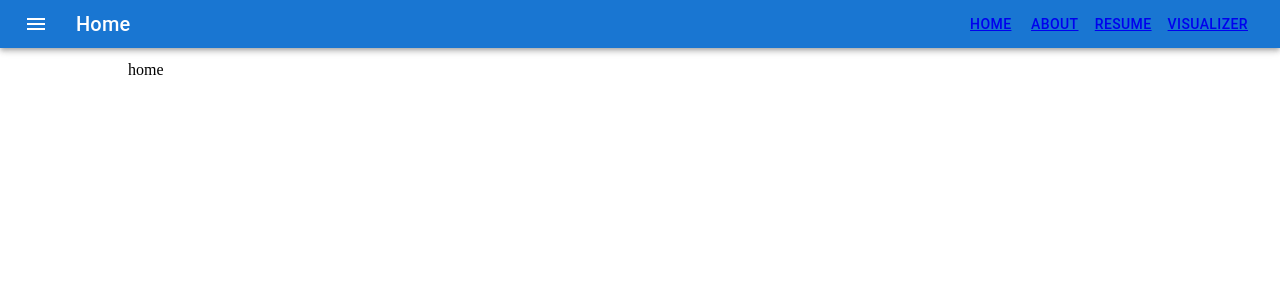
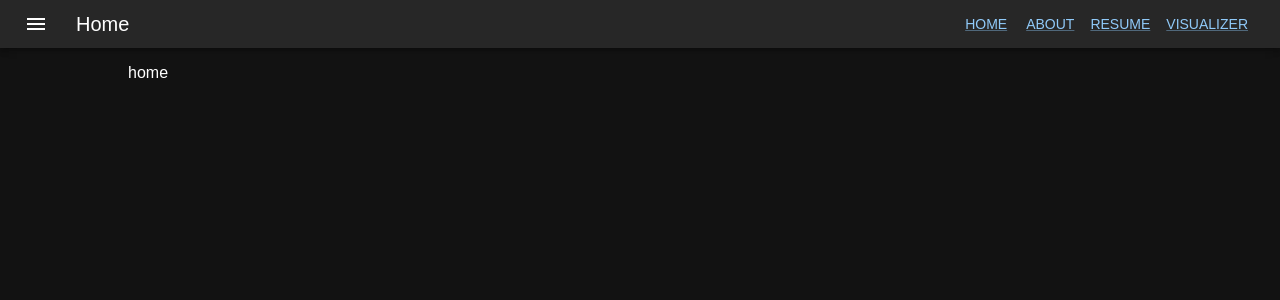
Before and after one commit to IsaacYocum/portfolio, a React (Create React App) app: page /portfolio/visualizer in a window 1280 px wide. Both pictures are taken after a click on the button "HOME". Shown: the top 300 px of the page. Built offline with nearby package versions, Linux system fonts and the light colour scheme.

Commit message:
basic themeing added

```diff
--- a/src/components/Home.tsx
+++ b/src/components/Home.tsx
@@ -1,7 +1,14 @@
+import { Typography } from "@mui/material";
+import { useTheme, withTheme } from "@mui/material/styles";
+
 let Home = () => {
+  const theme = useTheme();
+  console.log(theme)
+
   return (
-    <div>home</div>
+    <Typography variant="body1">home</Typography>
   )
 }
 
+
 export default Home;
--- a/src/components/navbar/Navbar.tsx
+++ b/src/components/navbar/Navbar.tsx
@@ -1,4 +1,4 @@
-import { AppBar, Button, Drawer, IconButton, Toolbar, Typography } from '@mui/material';
+import { AppBar, Button, Drawer, IconButton, Toolbar, Typography, Link as LinkBase, useTheme } from '@mui/material';
 import { Link } from "react-router-dom"
 import MenuIcon from '@mui/icons-material/Menu';
 import { useState } from 'react';
@@ -6,6 +6,7 @@ import routes from '../../routes/routes';
 import './Navbar.css'
 
 let Navbar = () => {
+  const theme = useTheme()
   let [title, setTitle] = useState('Home')
   let [drawerOpen, setDrawerOpen] = useState(false)
 
@@ -22,10 +23,15 @@ let Navbar = () => {
     return routes[1].children?.map(route => (
       <Button
         key={route.path}
-        color="inherit"
+        color='secondary'
         onClick={() => clickLink(route.title, fromDrawer)}
       >
-        <Link to={route.path}>{route.title}</Link>
+        <LinkBase
+          to={route.path}
+          component={Link}
+        >
+          {route.title}
+        </LinkBase>
       </Button>
     ));
   }
--- a/src/components/visualizer/Visualizer.tsx
+++ b/src/components/visualizer/Visualizer.tsx
@@ -1,8 +1,9 @@
-import { Button, TextField } from "@mui/material";
+import { Button, TextField, useTheme } from "@mui/material";
 import { ChangeEvent, useState } from "react";
 import './Visualizer.css'
 
 let Visualizer = () => {
+  const theme = useTheme();
   const testArray = [1, 2, 3, 4, 5, 6, 7, 8, 9, 10, 11, 12, 13, 14, 15, 16, 17, 18, 19, 20];
 
   let [min, setMin] = useState(0);
--- a/src/index.tsx
+++ b/src/index.tsx
@@ -7,8 +7,21 @@ import {
   RouterProvider,
 } from "react-router-dom";
 import routes from './routes/routes';
+import { createTheme, ThemeProvider } from '@mui/material/styles';
+import { CssBaseline } from '@mui/material';
 
 const router = createBrowserRouter(routes)
+
+const theme = createTheme({
+  typography: {
+    fontFamily: [
+      'sans-serif',
+    ].join(','),
+  },
+  palette: {
+    mode: 'dark'
+  }
+})
 
 const root = ReactDOM.createRoot(
   document.getElementById('root') as HTMLElement
@@ -16,7 +29,10 @@ const root = ReactDOM.createRoot(
 
 root.render(
   <React.StrictMode>
-    <RouterProvider router={router} />
+    <ThemeProvider theme={theme}>
+      <CssBaseline />
+      <RouterProvider router={router} />
+    </ThemeProvider>
   </React.StrictMode>
 );
 
```
